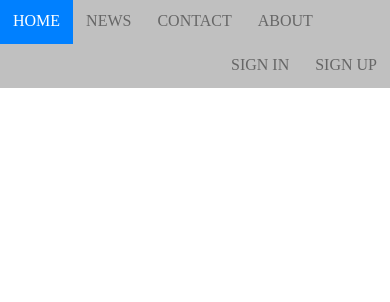
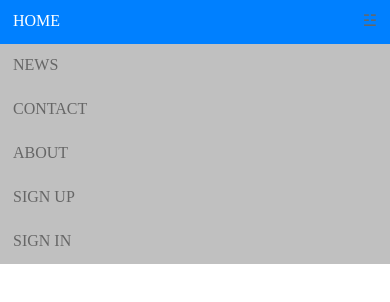
Before and after one commit to tottisilva/FullStack-Project, a plain HTML site: page Hello.html in a window 390 px wide. Drawn offline with Linux system fonts and the light colour scheme.

Commit message:
Menu bar for mobile

```diff
--- a/Hello.html
+++ b/Hello.html
@@ -8,14 +8,26 @@
 </head>
 <body>
 <nav>
-  <ul class="topnav">
+  <ul class="topnav  responsive" id="dropClick">
     <li><a href="#home">Home</a></li>
     <li><a href="#news">News</a></li>
     <li><a href="#contact">Contact</a></li>
     <li><a href="#about">About</a></li>
     <li class="topnav-rigth"><a href="#signUP">Sign Up</a></li>
     <li class="topnav-rigth"><a href="#signIN">Sign IN</a></li>
+    <li class="dropIcon"><a href="javascrip:void(0);" onclick="dropClick()">&#9779;</a></li>
   </ul>
 </nav>
+<script>
+function dropdownMenu(){
+  var x = document.getElementById("dropClick");
+  if (x.className === "topnav"){
+    x.className += " responsive";
+    /*change topnave to topnav.resposive */
+  } else {
+    x.className = "topnav"
+  }
+}
+</script>
 </body>
 </html>
--- a/styles.css
+++ b/styles.css
@@ -41,3 +41,32 @@ ul.topnav li.topnav-rigth {
   background-color: #0080ff;
   color: white;
 }
+ul.topnav li.dropIcone {
+  display: none;
+}
+/*Mobile*/
+@media screen and (max-width: 680px) {
+  ul.topnav li:not(:nth-child(1)) {
+    display: none;
+  }
+  ul.topnav li.dropIcon {
+    display: block;
+    float: right;
+  }
+  ul.topnav.responsive li.dropIcon {
+    position: absolute;
+    top: 0;
+    right: 0;
+  }
+  ul.topnav.responsive {
+    position: relative;
+  }
+  ul.topnav.responsive li {
+    display: inline;
+    float: none;
+  }
+  ul.topnav.responsive li a {
+    display: block;
+    text-align: left;
+  }
+}
```
